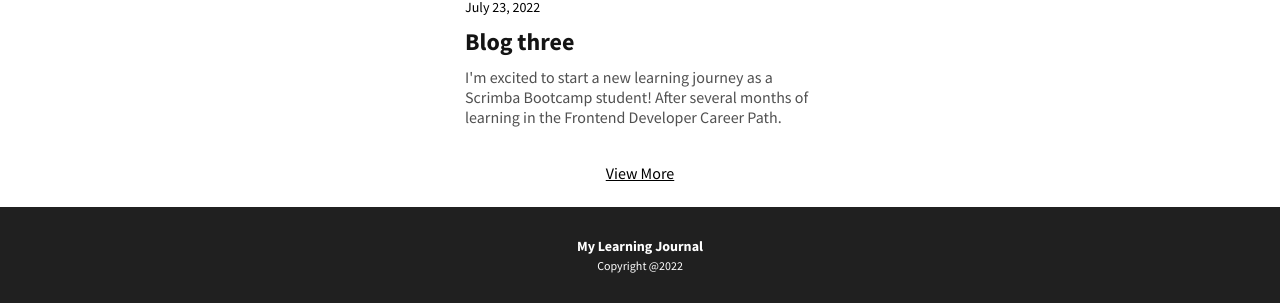
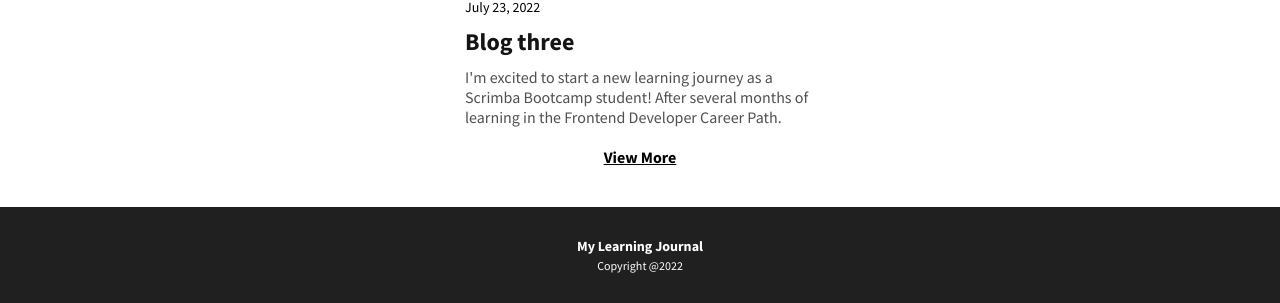
Before and after one commit to SaltySaff/learning-journal, a plain HTML site: page index.html in a window 1280 px wide. Shown: the part 1369-1672 px from the top of the page. Drawn offline with Linux system fonts and the light colour scheme.

Commit message:
minor changes to styling

```diff
--- a/style.css
+++ b/style.css
@@ -118,11 +118,14 @@ header {
 
 .view-more-container {
     text-align: center;
-    padding: 1.5em 0;
+    margin-top: 0.5em;
+    padding-bottom: 2.5em;
 }
 
 .view-more-container a {
+    font-size: 1rem;
     text-decoration: underline;
+    font-weight: 700;
 }
 
 .footer-container {
```
